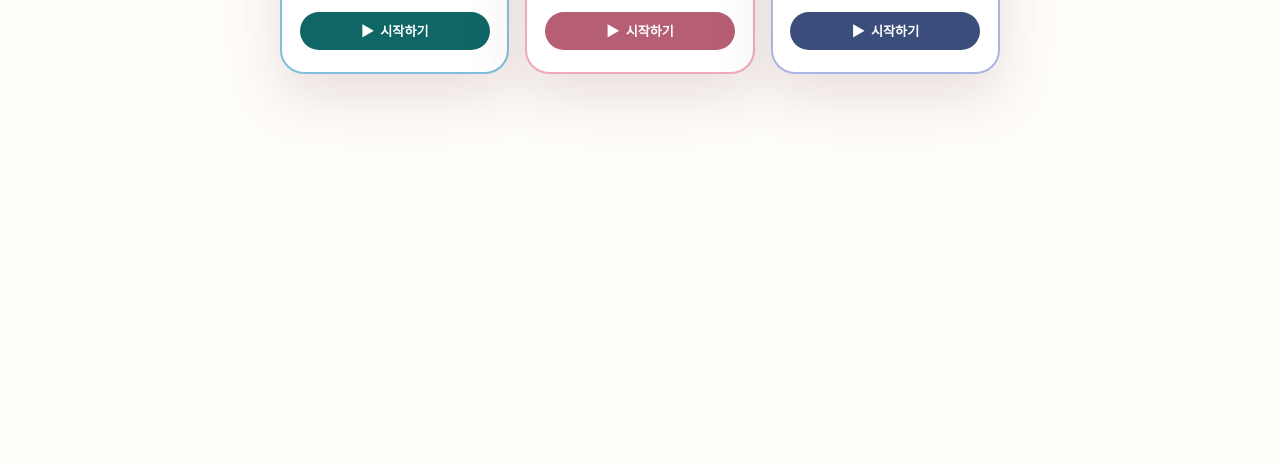
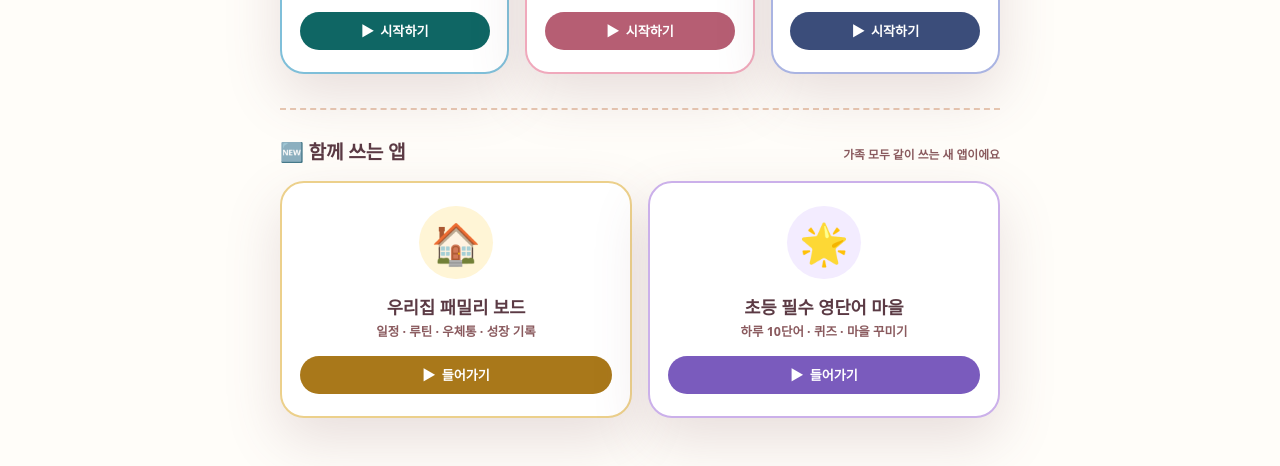
Before and after one commit to 38kwangs-dotcom/English-study, a plain HTML site: page index.html in a window 1280 px wide. Shown: the part 586-1052 px from the top of the page. Before the commit the page ends 800 px from the top, so only its background shows below. Drawn offline with Linux system fonts and the light colour scheme.

Commit message:
Add family board and vocab village cards to hub

```diff
--- a/index.html
+++ b/index.html
@@ -60,6 +60,20 @@
       .explorer-card.princess .explorer-cta { background: var(--berry); }
       .explorer-card.mom .explorer-cta { background: #3b4d7a; }
 
+      .apps { margin-top: 2.1rem; padding-top: 1.7rem; border-top: 2px dashed var(--line); }
+      .apps-head { display: flex; align-items: baseline; justify-content: space-between; gap: .6rem 1rem; margin-bottom: 1rem; flex-wrap: wrap; }
+      .apps-title { margin: 0; font-family: Georgia, "Times New Roman", serif; font-size: 1.2rem; letter-spacing: -.01em; }
+      .apps-note { margin: 0; color: var(--muted); font-size: .74rem; font-weight: 800; }
+      .app-grid { display: grid; grid-template-columns: repeat(2, 1fr); gap: 1rem; }
+      .app-grid .explorer-name { font-size: 1.1rem; }
+      .app-grid .explorer-theme { line-height: 1.45; }
+      .explorer-card.family { border-color: #ecd08b; }
+      .explorer-card.family .explorer-badge { background: #fff5d6; }
+      .explorer-card.family .explorer-cta { background: #a9781a; }
+      .explorer-card.vocab { border-color: #cbb0ea; }
+      .explorer-card.vocab .explorer-badge { background: #f3ecff; }
+      .explorer-card.vocab .explorer-cta { background: #7a5bbd; }
+
       .wallet-bar { display: flex; align-items: center; justify-content: space-between; gap: 1rem; padding: 1rem 1.2rem; border: 2px solid var(--line); border-radius: 1.3rem; background: white; box-shadow: var(--shadow); margin-bottom: 1.6rem; flex-wrap: wrap; }
       .wallet-badges { display: flex; gap: 1.1rem; flex-wrap: wrap; }
       .wallet-badge { display: flex; align-items: center; gap: .55rem; font-weight: 900; }
@@ -69,7 +83,7 @@
       .shop-link { display: inline-flex; align-items: center; gap: .4rem; border: 0; border-radius: 999px; padding: .65rem 1.05rem; color: white; font-weight: 900; font-size: .8rem; background: var(--gold-dark, #8b6512); text-decoration: none; }
 
       @media (max-width: 700px) {
-        .explorers { grid-template-columns: 1fr; }
+        .explorers, .app-grid { grid-template-columns: 1fr; }
       }
     </style>
   </head>
@@ -114,6 +128,29 @@
           <span class="explorer-cta"><span aria-hidden="true">▶</span> 시작하기</span>
         </a>
       </section>
+
+      <section class="apps" aria-label="함께 쓰는 앱">
+        <div class="apps-head">
+          <h2 class="apps-title">🆕 함께 쓰는 앱</h2>
+          <p class="apps-note">가족 모두 같이 쓰는 새 앱이에요</p>
+        </div>
+
+        <div class="app-grid">
+          <a class="explorer-card family" href="./family-board/" aria-label="우리집 패밀리 보드로 이동">
+            <span class="explorer-badge" aria-hidden="true">🏠</span>
+            <span class="explorer-name">우리집 패밀리 보드</span>
+            <span class="explorer-theme">일정 · 루틴 · 우체통 · 성장 기록</span>
+            <span class="explorer-cta"><span aria-hidden="true">▶</span> 들어가기</span>
+          </a>
+
+          <a class="explorer-card vocab" href="./family-board/vocab/" aria-label="초등 필수 영단어 마을로 이동">
+            <span class="explorer-badge" aria-hidden="true">🌟</span>
+            <span class="explorer-name">초등 필수 영단어 마을</span>
+            <span class="explorer-theme">하루 10단어 · 퀴즈 · 마을 꾸미기</span>
+            <span class="explorer-cta"><span aria-hidden="true">▶</span> 들어가기</span>
+          </a>
+        </div>
+      </section>
     </main>
 
     <script src="shared.js"></script>
```
